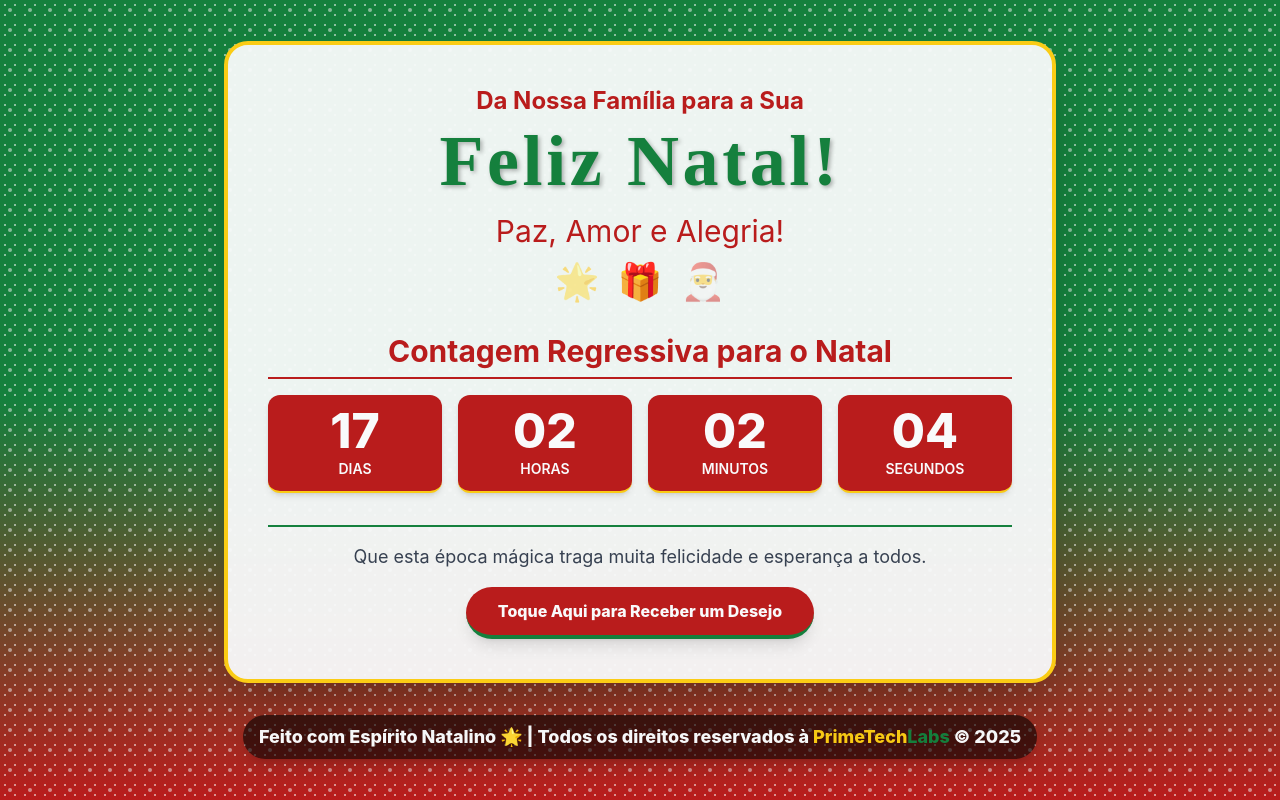
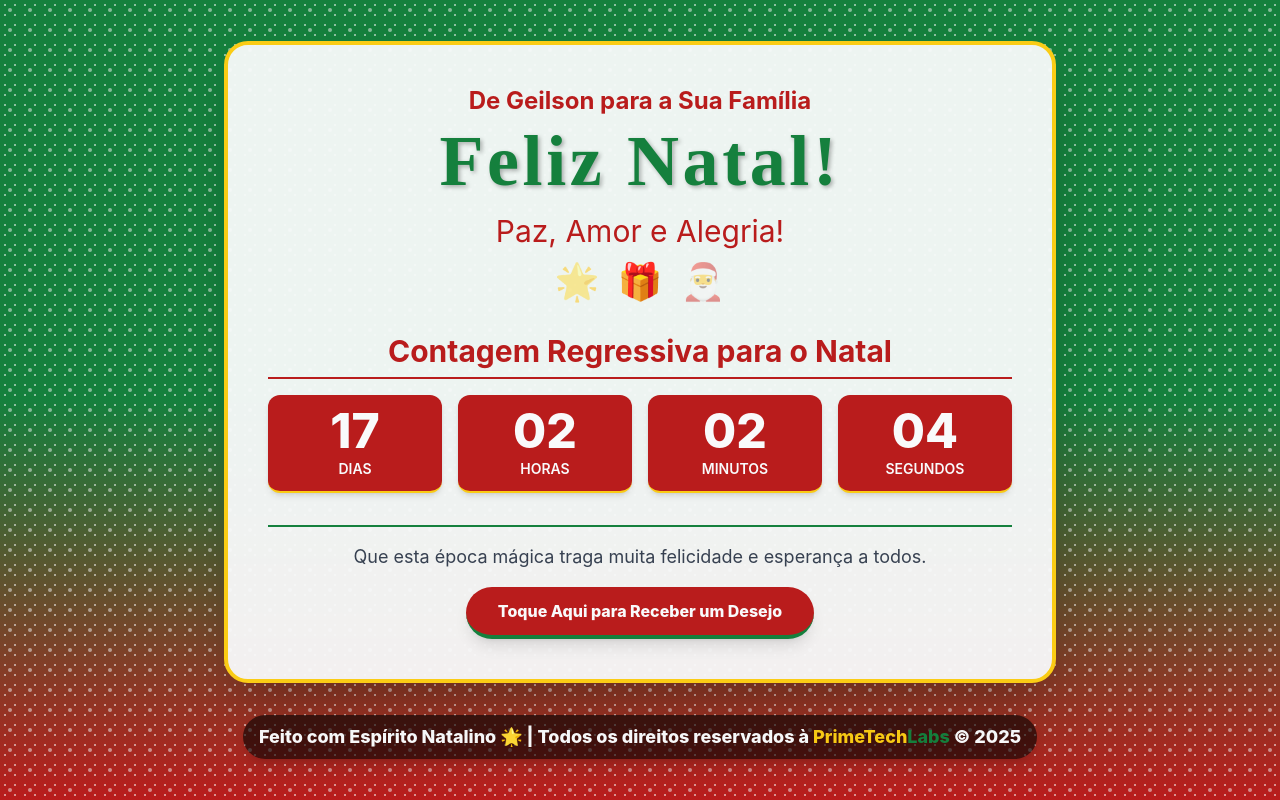
Before and after one commit to cinemaxbr18-crypto/Feliz-Natal, a plain HTML site: page index.html in a window 1280 px wide. Drawn offline with nearby package versions, Linux system fonts and the light colour scheme.

Commit message:
Update index.html

```diff
--- a/index.html
+++ b/index.html
@@ -95,7 +95,7 @@
 
             <!-- Título e Saudação (Responsividade na tipografia) -->
             <header class="text-center mb-8">
-                <p class="text-xl sm:text-2xl text-christmas-red font-bold">Da Nossa Família para a Sua</p>
+                <p class="text-xl sm:text-2xl text-christmas-red font-bold">De Geilson para a Sua Família </p>
                 <h1 class="text-5xl sm:text-7xl font-bold text-christmas-green mt-2 leading-tight font-festive-simulated">
                     Feliz Natal!
                 </h1>
```
